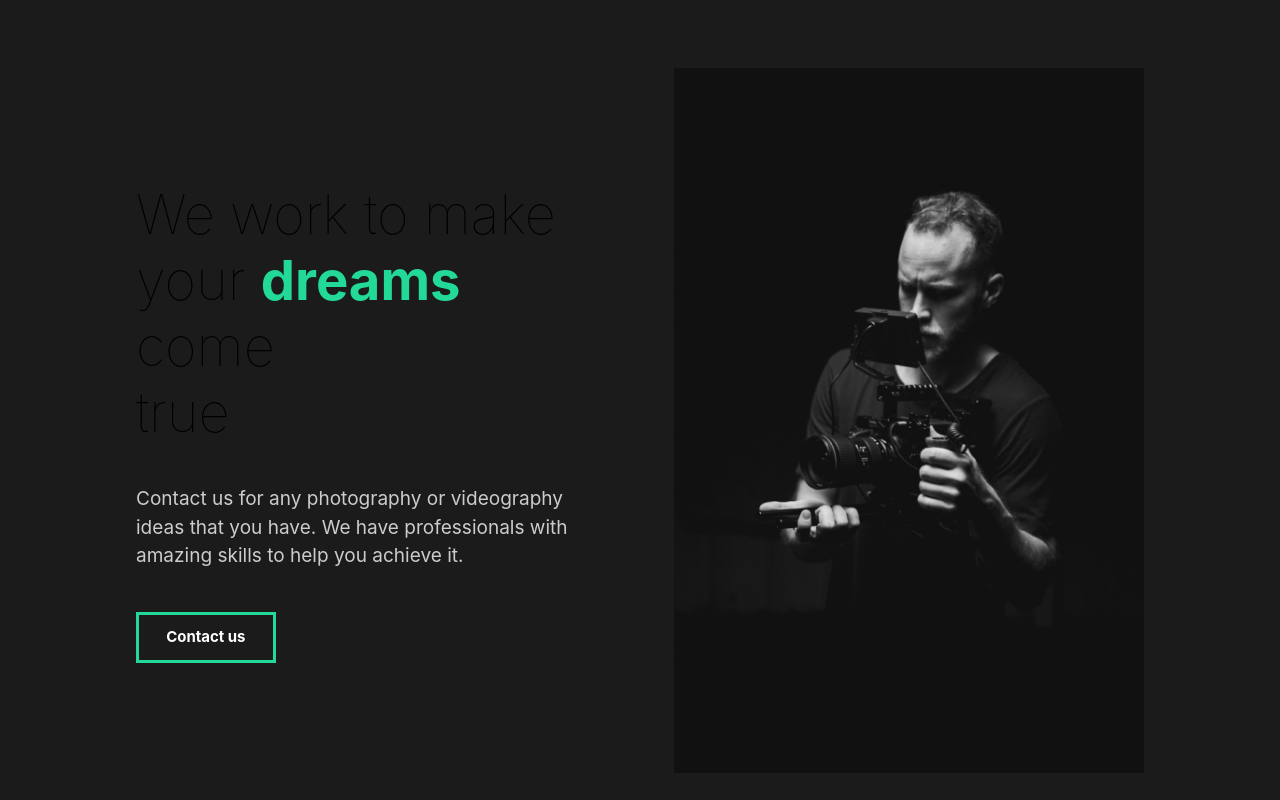
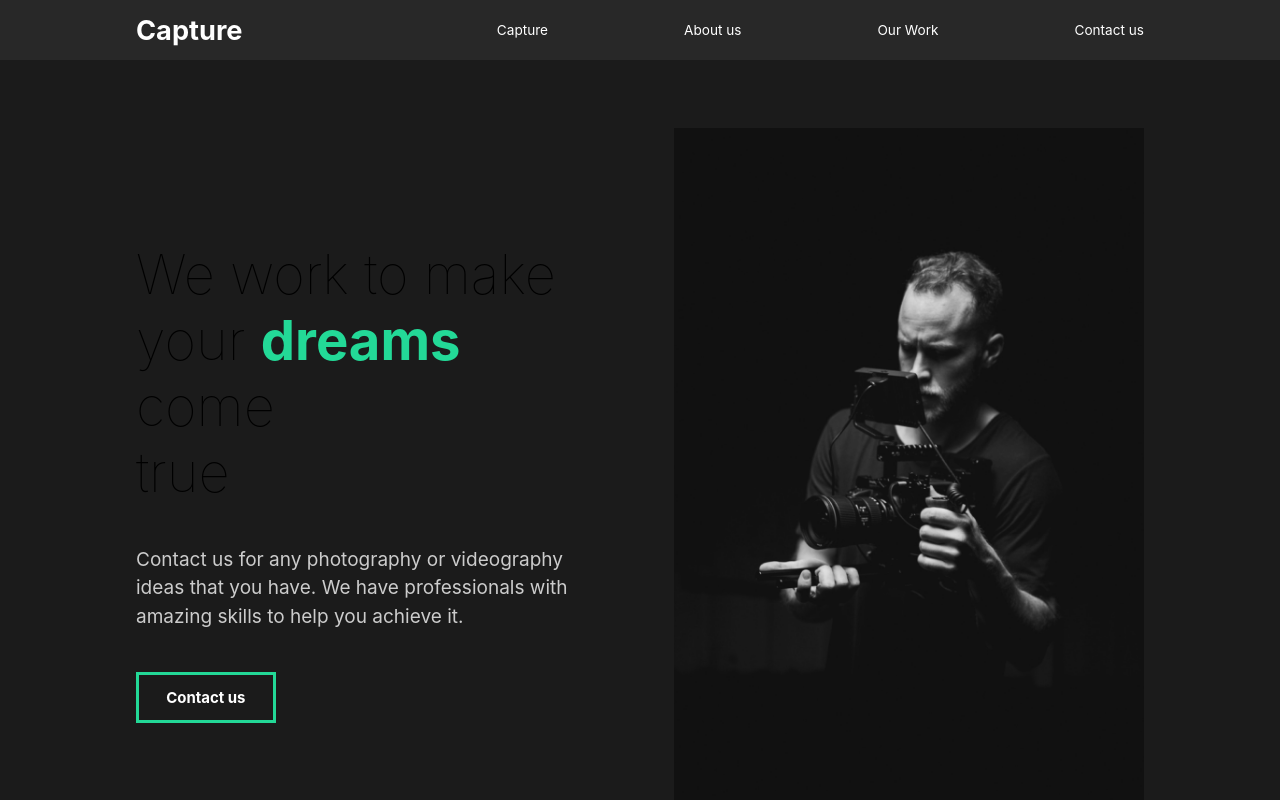
Before and after one commit to Sanjar-Kodirov/Portfolio, a React (Create React App) app: page / in a window 1280 px wide. Shown: the top 800 px of the page. Built offline with nearby package versions, Linux system fonts and the light colour scheme.

Commit message:
6. Faq section

```diff
--- a/src/App.js
+++ b/src/App.js
@@ -1,10 +1,12 @@
 import React from 'react'
 import AboutUs from './pages/AboutUs'
 import GlobalStyle from './components/GlobalStyle'
+import Nav  from './components/Nav'
 function App() {
   return (
     <div className="App">
       <GlobalStyle />
+      <Nav />
       <AboutUs />
     </div>
   );
--- /dev/null
+++ b/src/components/Nav.js
@@ -0,0 +1,39 @@
+import React from 'react'
+import styled from 'styled-components'
+import {About} from '../styles'
+const Navbar = () => {
+    return (
+        <Nav>
+            <h1>Capture</h1>
+            <ul>
+                <li>Capture</li>
+                <li>About us</li>
+                <li>Our Work</li>
+                <li>Contact us</li>
+            </ul>
+        </Nav>
+    )
+}
+
+const Nav = styled.div`
+    display: flex;
+    padding: 1rem 10rem;
+    align-items: center;
+    justify-content: space-between;
+    background: #282828;
+    color: #fff;
+    ul{
+        li{
+            padding-left: 10rem;
+            display: inline-block;
+            &:hover{
+                transition: 0.5s easy;
+                background:#fff;
+                color: #333;
+                position: relative;
+            }
+        }
+    }
+`
+
+export default Navbar
```
